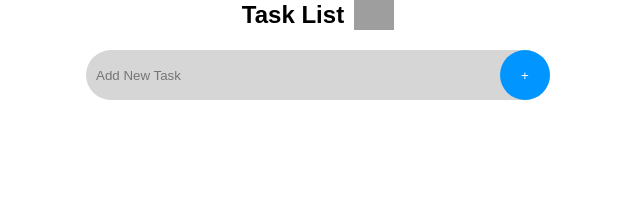
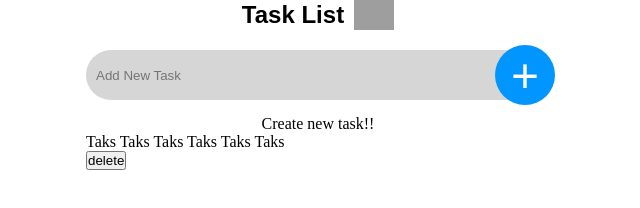
Before and after one commit to ThiagoRantunes/task_list, a plain HTML site: page index.html in a window 1280 px wide. Shown: the whole page, without its empty margins (322-962 px from the left). Drawn offline with Linux system fonts and the light colour scheme; grey boxes are pictures that could not be loaded.

Commit message:
mensagem tals

```diff
--- a/index.html
+++ b/index.html
@@ -25,11 +25,20 @@
                     </div>
                 </div>
             </div>
-            <div class="mensage">
-
+            <div class="mensage" id="mensage">
+                Create new task!!
             </div>
             <div class="list">
-
+                <div class="item">
+                    <div class="text_item">
+                        Taks Taks Taks Taks Taks Taks
+                    </div>
+                    <div class="btn_item">
+                        <button>
+                            delete
+                        </button>
+                    </div>
+                </div>
             </div>
         </div>
     </main>
--- a/style/fill.css
+++ b/style/fill.css
@@ -71,4 +71,17 @@ main .main-form .head .input button{
     background-color: rgb(0, 149, 255);
     border: none;
     color: white;
+    transform: scale(1.2);
 }
+
+main .main-form .head .input button p{
+    transform: scale(3);
+}
+
+main .main-form .mensage{
+    width: 100%;
+    display: flex;
+    align-items: center;
+    justify-content: center;
+    margin-top: 15px;
+}
```
